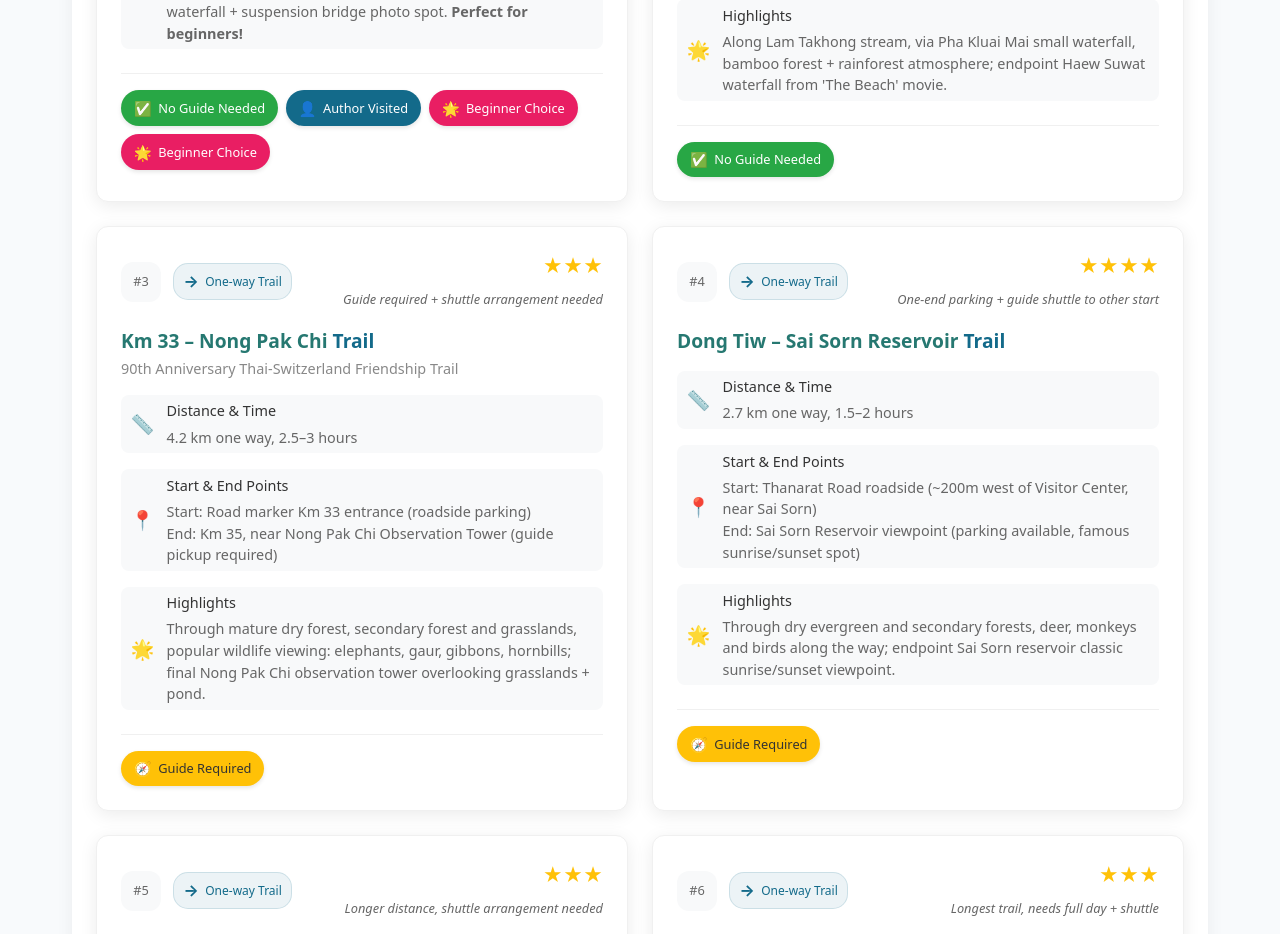
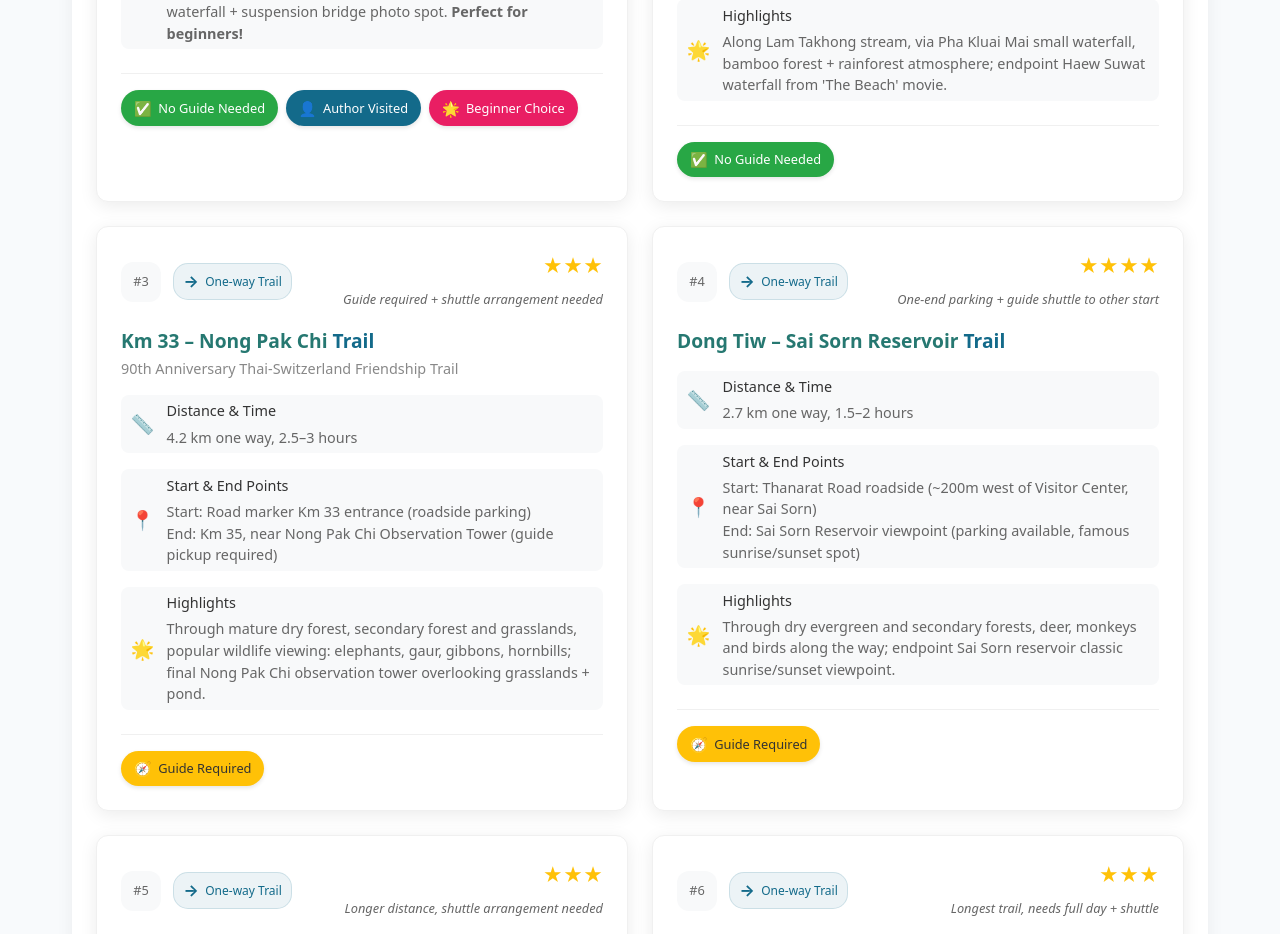
Before and after one commit to uaresoclever/non-pro-traveller, a React (Vite) app: page / in a window 1280 px wide. Shown: the part 1840-2774 px from the top of the page. Built offline with nearby package versions, Linux system fonts and the light colour scheme.

Commit message:
Fix duplicate Beginner Choice badge on Trail 1
- Removed duplicate logic that was adding the badge twice
- Now only one condition checks for beginner choice badge
- Trail 1 will show only one Beginner Choice badge instead of two

```diff
--- a/src/components/TrailCard.jsx
+++ b/src/components/TrailCard.jsx
@@ -63,17 +63,7 @@ const TrailCard = ({ trail }) => {
       })
     }
 
-    // Special badge for Trail #1 - Beginner Choice
-    if (trail.no === '1') {
-      badges.push({
-        type: 'beginner-choice',
-        text: t('Beginner Choice', '新手首選', '初心者おすすめ'),
-        icon: '🌟',
-        color: '#e91e63'
-      })
-    }
-
-    // Check for beginner choice (automatically add for Trail 1)
+    // Check for beginner choice (automatically add for Trail 1 or if marked in data)
     if (trail.no === '1' || selfGuided.includes('🌟') || selfGuided.includes('Beginner Choice') || selfGuided.includes('新手首選') || selfGuided.includes('初心者おすすめ')) {
       badges.push({
         type: 'beginner-choice',
```
Also changed, not shown: 2 other files (tests, documents, lock files or other folders).
